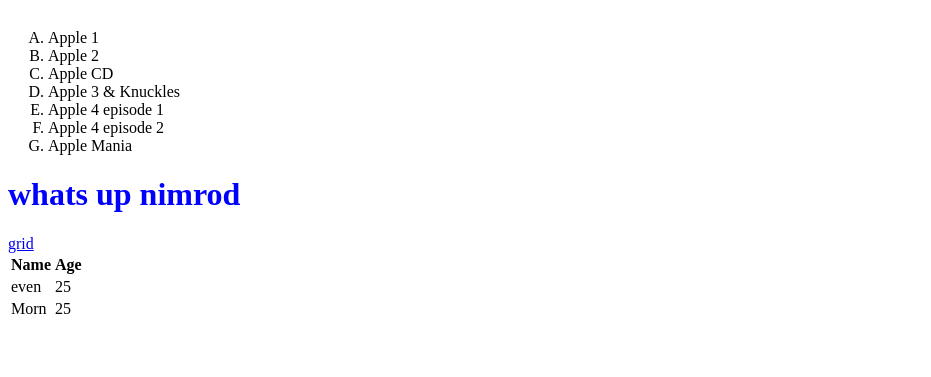
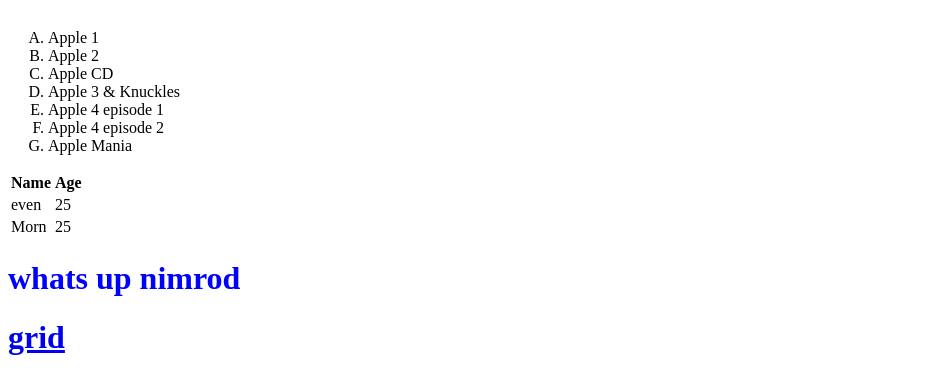
Before and after one commit to beeefsqatch/webdevelopment, a website: page first/index.html in a window 1280 px wide. Shown: the part 671-1048 px from the top of the page, without its empty margins (0-931 px from the left). Before the commit the page ends 1000 px from the top, so only its background shows below. Drawn offline with Linux system fonts and the light colour scheme.

Commit message:
Added the habs

```diff
--- a/first/index.html
+++ b/first/index.html
@@ -39,7 +39,7 @@
     <li>Apple Mania</li>
 
 </ol>
-<table
+<table>
     <tr>
     <th> Name</th>
     <th>Age</th>
@@ -53,7 +53,7 @@
     <td>Morn</td>
     <td>25</td>
 </tr>
-
+</table>
 <h1><span class="location">whats up nimrod</span></h1>
 <div class="Photo-op">
 <img src="download-3.jpg" alt="Photo of realistic solid snake that is too high quality for your trash computer" height="500" width="1046"/>
@@ -64,8 +64,9 @@
    >
 
 
-<a href="Grid/index.html"
+<a href="Grid/index.html">
    <h1>grid</h1>
+</a>
 
 </body>
 
```
